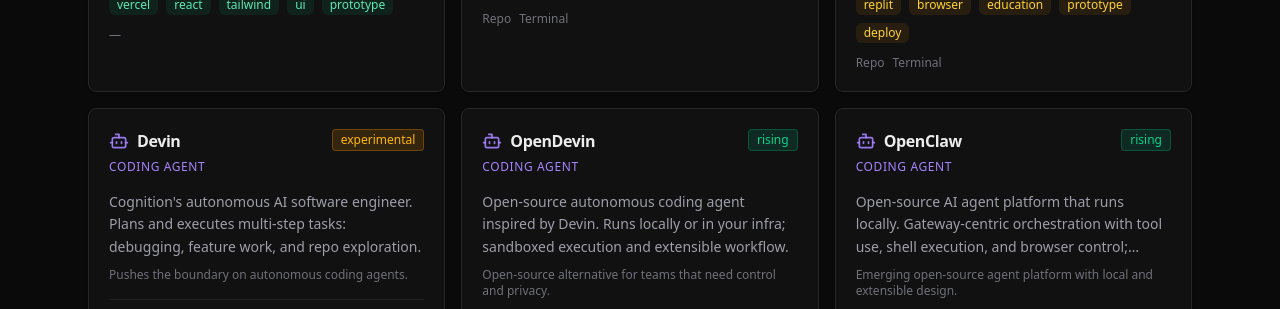
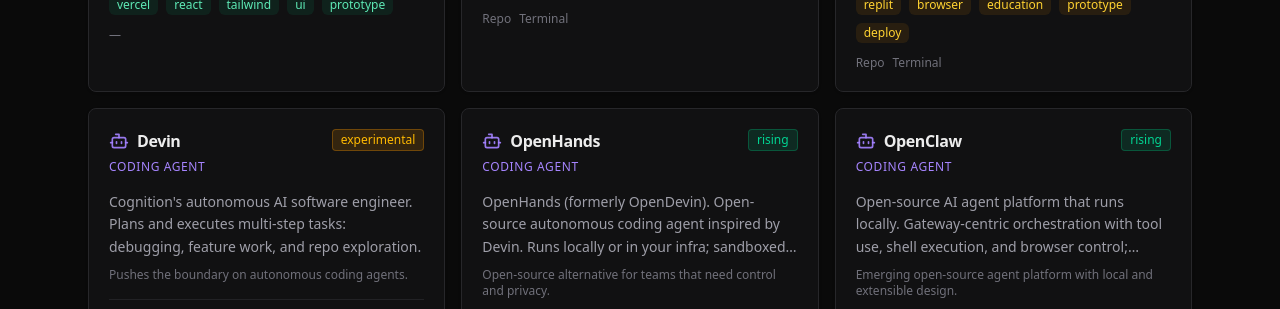
Before and after one commit to ian-schwartz/ai-dev-trends-explorer, a Next.js app: page /tools in a window 1280 px wide. Shown: the part 980-1289 px from the top of the page. Built offline with nearby package versions, Linux system fonts and the light colour scheme.

Commit message:
fix: replace OpenDevin with OpenHands and correct repo link

```diff
--- a/src/data/tools.ts
+++ b/src/data/tools.ts
@@ -220,11 +220,11 @@
     whyItMatters: "Pushes the boundary on autonomous coding agents.",
   },
   {
-    slug: "opendevin",
-    name: "OpenDevin",
+    slug: "openhands",
+    name: "OpenHands",
     category: "coding-agent",
     summary:
-      "Open-source autonomous coding agent inspired by Devin. Runs locally or in your infra; sandboxed execution and extensible workflow.",
+      "OpenHands (formerly OpenDevin). Open-source autonomous coding agent inspired by Devin. Runs locally or in your infra; sandboxed execution and extensible workflow.",
     bestFor: [
       "Self-hosted or air-gapped agent workflows",
       "Research and customization of agent behavior",
@@ -247,7 +247,7 @@
     productionFriendly: false,
     repoAware: true,
     terminalAccess: true,
-    website: "https://opendevin.github.io",
+    website: "https://github.com/OpenHands/OpenHands",
     whyItMatters: "Open-source alternative for teams that need control and privacy.",
   },
   {
--- a/src/data/trends.ts
+++ b/src/data/trends.ts
@@ -16,7 +16,7 @@
     status: "rising",
     summary:
       "Agents that plan, edit, run, and fix in a loop are moving from research to early product. Best for bounded tasks; human review still recommended.",
-    relatedTools: ["Devin", "OpenDevin", "OpenClaw"],
+    relatedTools: ["Devin", "OpenHands", "OpenClaw"],
     signalLabel: "Early product",
   },
   {
@@ -42,7 +42,7 @@
     status: "experimental",
     summary:
       "Agents that own full tasks end-to-end are in limited access. High variance; best for well-scoped work and teams that can supervise and correct.",
-    relatedTools: ["Devin", "OpenDevin", "OpenClaw"],
+    relatedTools: ["Devin", "OpenHands", "OpenClaw"],
     signalLabel: "Limited access",
   },
   {
--- a/src/data/workflows.ts
+++ b/src/data/workflows.ts
@@ -27,7 +27,7 @@
     whenToUse:
       "Best for larger scoped tasks, multi-file updates, and implementation loops.",
     maturityLevel: "advanced",
-    relatedTools: ["Codex", "Claude Code", "OpenDevin", "OpenClaw"],
+    relatedTools: ["Codex", "Claude Code", "OpenHands", "OpenClaw"],
     steps: [
       { title: "Define Goal", description: "State the task or outcome clearly." },
       { title: "AI Plans Work", description: "Agent breaks the task into steps." },
```
